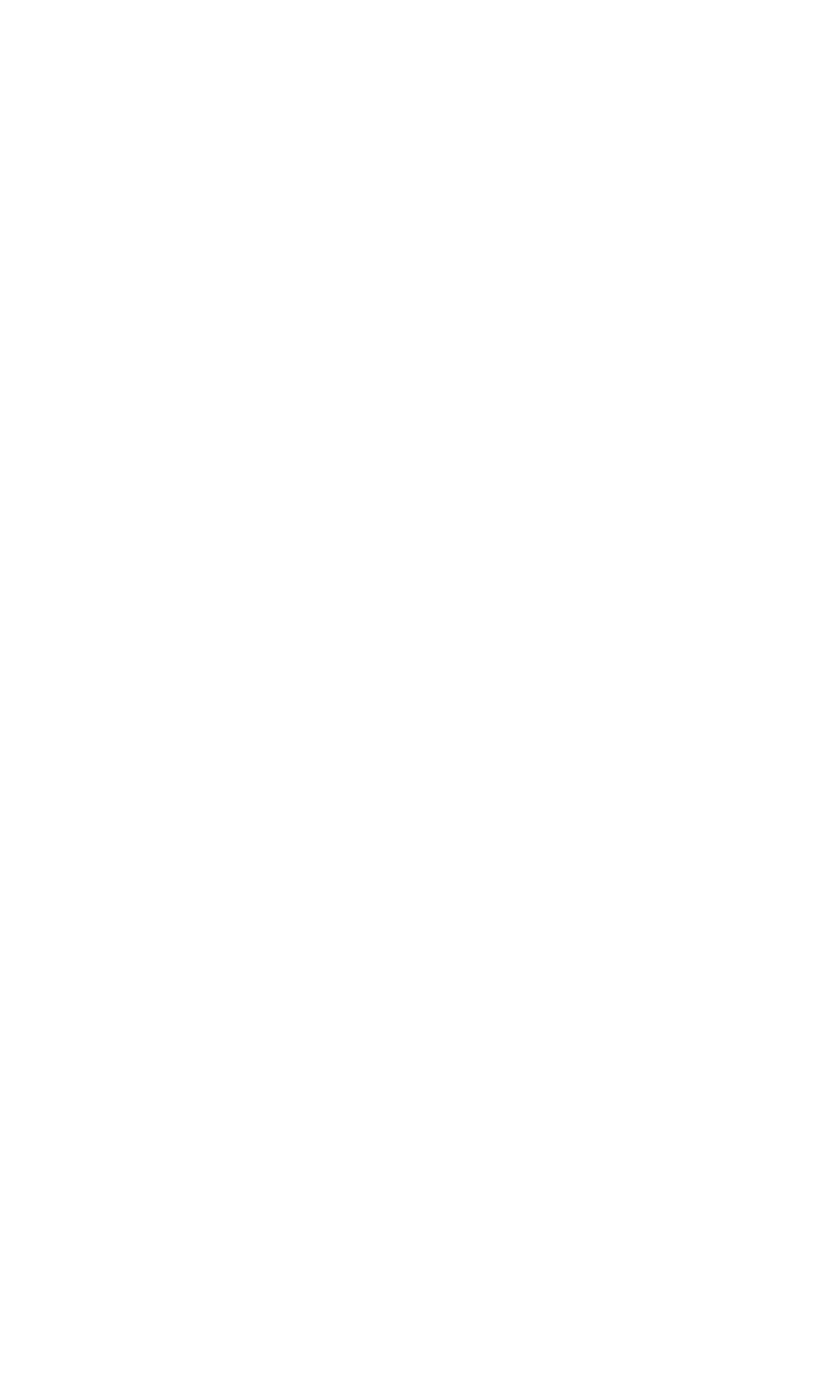
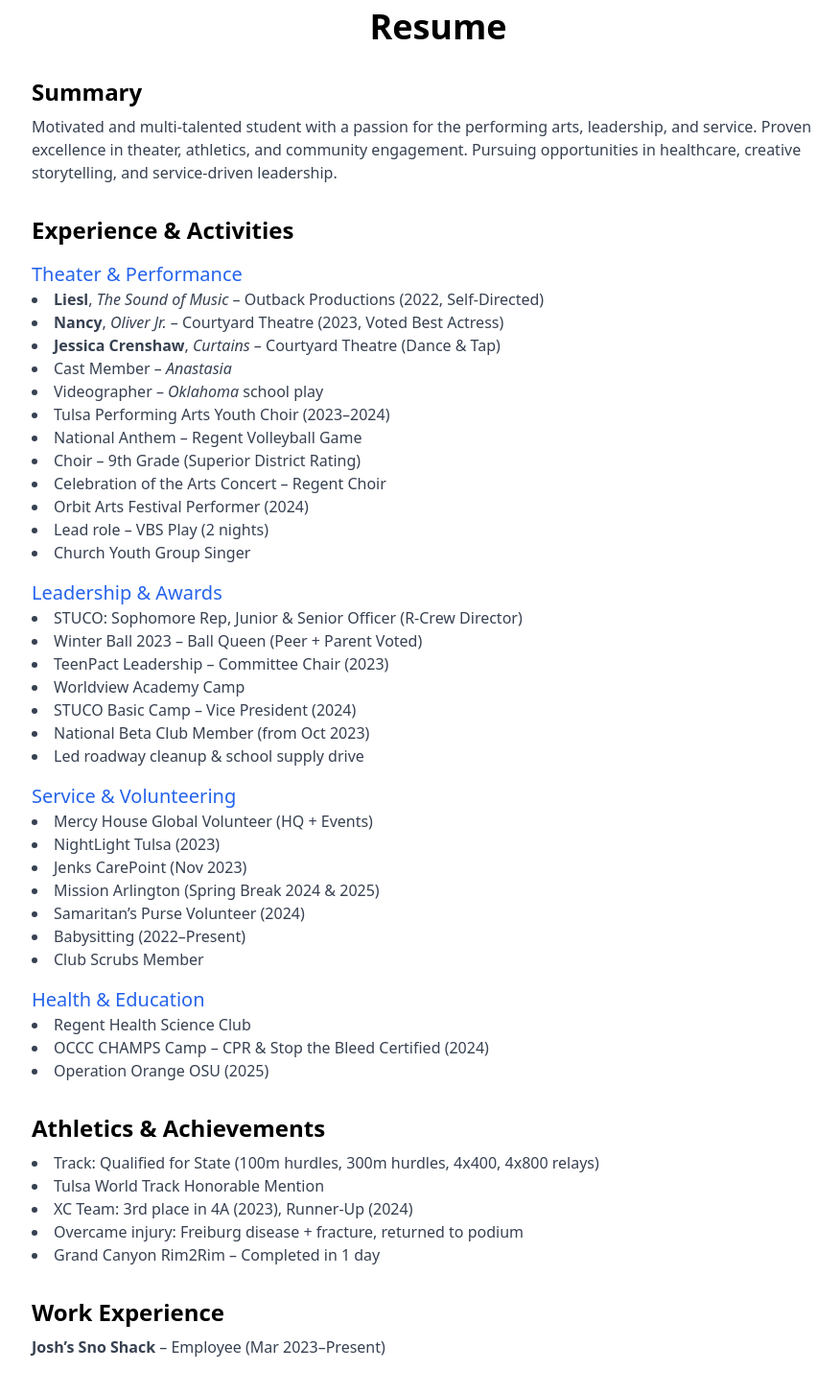
Before and after one commit to autumnjoyy/autumn-portfolio, a React (Vite) app: page / in a window 1280 px wide. Shown: the part 840-2293 px from the top of the page at 96% size, without its empty margins (183-1059 px from the left). Before the commit the page ends 800 px from the top, so only its background shows below. Built offline with nearby package versions, Linux system fonts and the light colour scheme.

Commit message:
Updated resume section

```diff
--- a/src/App.jsx
+++ b/src/App.jsx
@@ -1,7 +1,17 @@
+import Header from './Header';
 import Hero from './Hero';
+import Resume from './components/Resume';
+import Footer from './Footer';
 
 function App() {
-  return <Hero />;
+  return (
+    <div>
+      <Header />
+      <Hero />
+      <Resume />
+      <Footer />
+    </div>
+  );
 }
 
 export default App;
--- /dev/null
+++ b/src/components/Resume.jsx
@@ -0,0 +1,105 @@
+import React from 'react';
+
+const Resume = () => {
+  return (
+    <section className="px-6 py-12 max-w-4xl mx-auto" id="resume">
+      <h2 className="text-4xl font-bold mb-8 text-center">Resume</h2>
+
+      {/* Summary */}
+      <div className="mb-8">
+        <h3 className="text-2xl font-semibold mb-2">Summary</h3>
+        <p className="text-gray-700">
+          Motivated and multi-talented student with a passion for the performing arts, leadership, and service. Proven excellence in theater, athletics, and community engagement. Pursuing opportunities in healthcare, creative storytelling, and service-driven leadership.
+        </p>
+      </div>
+
+      {/* Experience */}
+      <div className="mb-8">
+        <h3 className="text-2xl font-semibold mb-4">Experience & Activities</h3>
+
+        {/* Theater & Performance */}
+        <div className="mb-4">
+          <h4 className="text-xl font-medium text-blue-600">Theater & Performance</h4>
+          <ul className="list-disc list-inside text-gray-700">
+            <li><strong>Liesl</strong>, <em>The Sound of Music</em> – Outback Productions (2022, Self-Directed)</li>
+            <li><strong>Nancy</strong>, <em>Oliver Jr.</em> – Courtyard Theatre (2023, Voted Best Actress)</li>
+            <li><strong>Jessica Crenshaw</strong>, <em>Curtains</em> – Courtyard Theatre (Dance & Tap)</li>
+            <li>Cast Member – <em>Anastasia</em></li>
+            <li>Videographer – <em>Oklahoma</em> school play</li>
+            <li>Tulsa Performing Arts Youth Choir (2023–2024)</li>
+            <li>National Anthem – Regent Volleyball Game</li>
+            <li>Choir – 9th Grade (Superior District Rating)</li>
+            <li>Celebration of the Arts Concert – Regent Choir</li>
+            <li>Orbit Arts Festival Performer (2024)</li>
+            <li>Lead role – VBS Play (2 nights)</li>
+            <li>Church Youth Group Singer</li>
+          </ul>
+        </div>
+
+        {/* Leadership */}
+        <div className="mb-4">
+          <h4 className="text-xl font-medium text-blue-600">Leadership & Awards</h4>
+          <ul className="list-disc list-inside text-gray-700">
+            <li>STUCO: Sophomore Rep, Junior & Senior Officer (R-Crew Director)</li>
+            <li>Winter Ball 2023 – Ball Queen (Peer + Parent Voted)</li>
+            <li>TeenPact Leadership – Committee Chair (2023)</li>
+            <li>Worldview Academy Camp</li>
+            <li>STUCO Basic Camp – Vice President (2024)</li>
+            <li>National Beta Club Member (from Oct 2023)</li>
+            <li>Led roadway cleanup & school supply drive</li>
+          </ul>
+        </div>
+
+        {/* Service */}
+        <div className="mb-4">
+          <h4 className="text-xl font-medium text-blue-600">Service & Volunteering</h4>
+          <ul className="list-disc list-inside text-gray-700">
+            <li>Mercy House Global Volunteer (HQ + Events)</li>
+            <li>NightLight Tulsa (2023)</li>
+            <li>Jenks CarePoint (Nov 2023)</li>
+            <li>Mission Arlington (Spring Break 2024 & 2025)</li>
+            <li>Samaritan’s Purse Volunteer (2024)</li>
+            <li>Babysitting (2022–Present)</li>
+            <li>Club Scrubs Member</li>
+          </ul>
+        </div>
+
+        {/* Health & Education */}
+        <div className="mb-4">
+          <h4 className="text-xl font-medium text-blue-600">Health & Education</h4>
+          <ul className="list-disc list-inside text-gray-700">
+            <li>Regent Health Science Club</li>
+            <li>OCCC CHAMPS Camp – CPR & Stop the Bleed Certified (2024)</li>
+            <li>Operation Orange OSU (2025)</li>
+          </ul>
+        </div>
+      </div>
+
+      {/* Athletics */}
+      <div className="mb-8">
+        <h3 className="text-2xl font-semibold mb-2">Athletics & Achievements</h3>
+        <ul className="list-disc list-inside text-gray-700">
+          <li>Track: Qualified for State (100m hurdles, 300m hurdles, 4x400, 4x800 relays)</li>
+          <li>Tulsa World Track Honorable Mention</li>
+          <li>XC Team: 3rd place in 4A (2023), Runner-Up (2024)</li>
+          <li>Overcame injury: Freiburg disease + fracture, returned to podium</li>
+          <li>Grand Canyon Rim2Rim – Completed in 1 day</li>
+        </ul>
+      </div>
+
+      {/* Work */}
+      <div className="mb-8">
+        <h3 className="text-2xl font-semibold mb-2">Work Experience</h3>
+        <p className="text-gray-700"><strong>Josh’s Sno Shack</strong> – Employee (Mar 2023–Present)</p>
+      </div>
+
+      {/* Education */}
+      <div>
+        <h3 className="text-2xl font-semibold mb-2">Education</h3>
+        <p className="text-gray-700">Regent Preparatory School, Tulsa, OK<br />Expected Graduation: 2025</p>
+      </div>
+    </section>
+  );
+};
+
+export default Resume;
```
